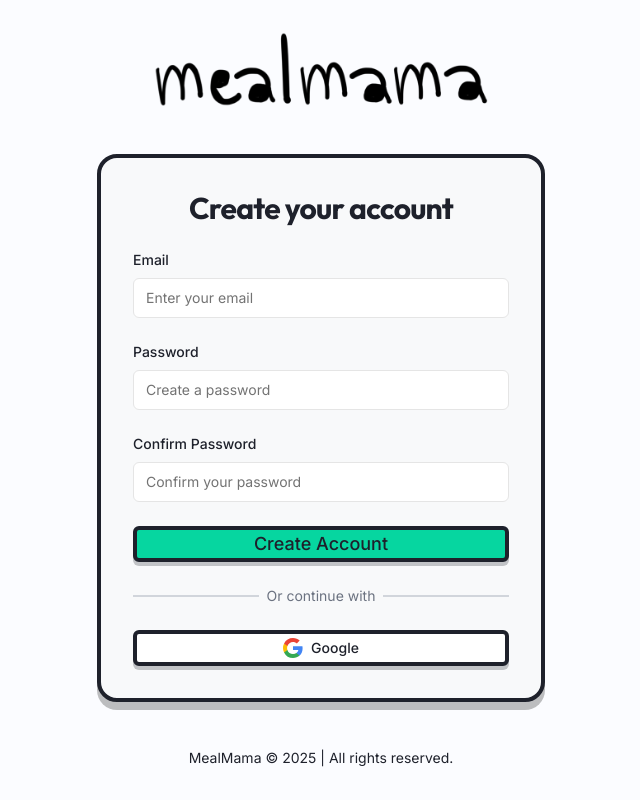
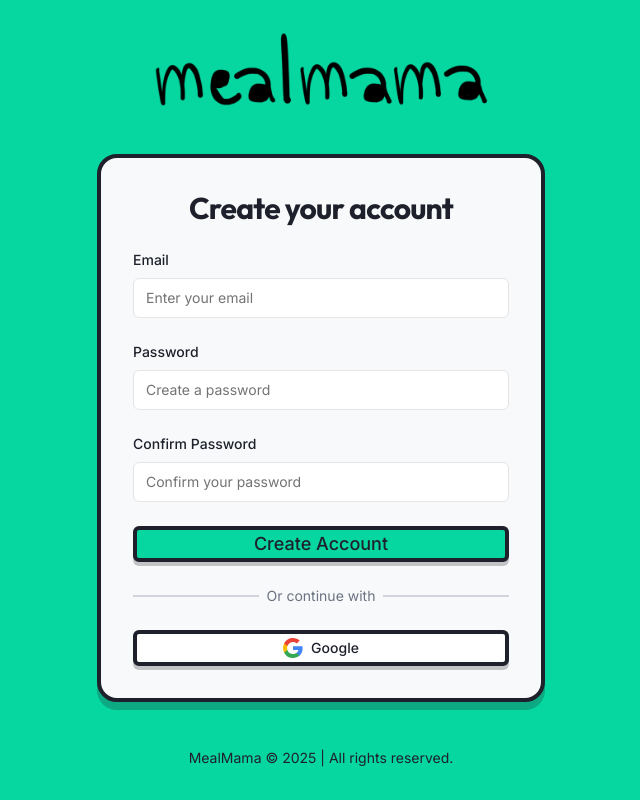
Before and after one commit to willgriff19/MealMama, a React (Vite) app: page /signup in a window 1280 px wide. Shown: the whole page, without its empty margins (319-959 px from the left). Built offline with nearby package versions, Linux system fonts and the light colour scheme; no server answers.

Commit message:
Update signup page with brand green background and fix Google button hover

```diff
--- a/src/components/SignUpPage.tsx
+++ b/src/components/SignUpPage.tsx
@@ -36,7 +36,7 @@
   };
 
   return (
-    <div className="min-h-screen bg-[#fbfcff] flex flex-col items-center justify-between p-4 sm:p-8">
+    <div className="min-h-screen bg-[#06d6a0] flex flex-col items-center justify-between p-4 sm:p-8">
       {/* Header with Logo */}
       <Link to="/" className="w-full max-w-[333.87px] mb-8">
         <img
@@ -47,7 +47,7 @@
       </Link>
 
       {/* Sign Up Card */}
-      <div className="w-full max-w-md bg-[#f8f9fa] rounded-[20px] p-8 border-4 border-[#1e212b] shadow-[0px_8px_0px_#00000040]">
+      <div className="w-full max-w-md bg-[#f8f9fa] rounded-[20px] p-8 border-4 border-[#1e212b] shadow-[0px_8px_0px_#1e212b40]">
         <h1 className="text-3xl font-bold text-[#1e212b] mb-6 text-center">
           Create your account
         </h1>
@@ -124,7 +124,7 @@
 
           <Button
             type="button"
-            className="mt-6 w-full bg-white text-[#1e212b] border-4 border-[#1e212b] shadow-[0px_3.99px_0px_#1e212b40] font-medium transition-transform duration-200 hover:scale-105"
+            className="mt-6 w-full bg-white hover:bg-white text-[#1e212b] border-4 border-[#1e212b] shadow-[0px_3.99px_0px_#1e212b40] font-medium transition-transform duration-200 hover:scale-105 flex items-center justify-center"
             onClick={handleGoogleSignIn}
           >
             <img src="/google.svg" alt="Google" className="w-5 h-5 mr-2" />
```
